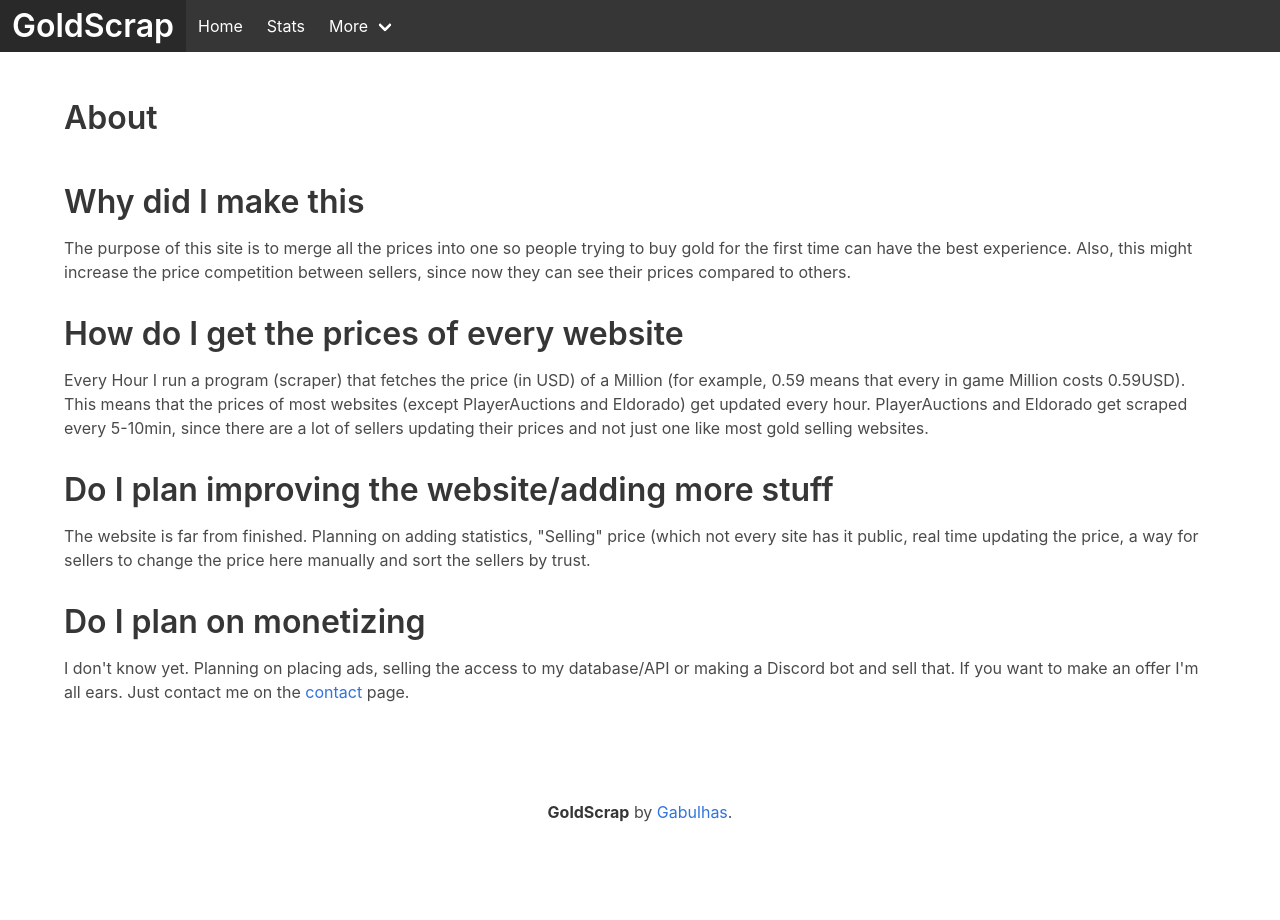
After one commit to uakbr/goldscrap-frontend, a Flask app: page /home/about in a window 1280 px wide. The commit adds this page. Run offline with Flask 2, Linux system fonts and the light colour scheme; some libraries are stand-ins or nearby versions.

Commit message:
added About and Contact pages

```diff
--- /dev/null
+++ b/home/templates/about.html
@@ -0,0 +1,73 @@
+{% extends "base.html" %}
+{%block title%} Home Page {%endblock%}
+
+{%block head%}
+
+<script>
+
+
+</script>
+
+{%endblock%}
+
+{%block bodycontent%}
+<section class="section">
+    <div class="container">
+        <h1 class="title">
+            About
+        </h1>
+        <br>
+        <div class="content">
+            <h1>Why did I make this</h1>
+            <p>
+                The purpose of this site is to merge all the prices into one so people trying to buy gold for the first
+                time can have the best experience.
+
+                Also, this might increase the price competition between sellers, since now they can see their prices compared to others.
+            </p>
+            <h1>How do I get the prices of every website</h1>
+            <p>
+                Every Hour I run a program (scraper) that fetches the price (in USD) of a Million (for example, 0.59 means that every in game Million costs 0.59USD).
+                This means that the prices of most websites (except PlayerAuctions and Eldorado) get updated every hour.
+                PlayerAuctions and Eldorado get scraped every 5-10min, since there are a lot of sellers updating their prices and not just one like most gold selling websites.
+            </p>
+
+            <h1>Do I plan improving the website/adding more stuff </h1>
+            <p>
+               The website is far from finished. Planning on adding statistics, "Selling" price (which not every site has it public, real time updating the price, a way for sellers to change the price here manually and sort the sellers by trust.
+
+            </p>
+            <h1>Do I plan on monetizing</h1>
+            <p>
+                I don't know yet.
+                Planning on placing ads, selling the access to my database/API or making a Discord bot and sell that.
+                If you want to make an offer I'm all ears. Just contact me on the <a href="/home/contact">contact</a> page.
+            </p>
+
+
+        </div>
+
+
+    </div>
+    </div>
+</section>
+
+
+{% endblock %}
+
+
+{% block restcontent %}
+
+<script>
+
+
+    var prices_obj = {
+    {
+        items_json | safe
+    }
+    }
+
+</script>
+
+<script type="text/javascript" src="{{ url_for('.static', filename='js/price_table.js') }}"></script>
+{%endblock %}
--- a/home/templates/base.html
+++ b/home/templates/base.html
@@ -54,32 +54,17 @@
                 </a>
 
                 <div class="navbar-dropdown">
-                    <a class="navbar-item">
+                    <a class="navbar-item" href="/home/about">
                         About
                     </a>
-                    <a class="navbar-item">
+                    <a class="navbar-item" href="/home/contact">
                         Contact
-                    </a>
-                    <hr class="navbar-divider">
-                    <a class="navbar-item">
-                        Report an issue
                     </a>
                 </div>
             </div>
         </div>
 
-        <div class="navbar-end">
-            <div class="navbar-item">
-                <div class="buttons">
-                    <a class="button is-danger">
-                        <strong>Sign up</strong>
-                    </a>
-                    <a class="button is-light">
-                        Log in
-                    </a>
-                </div>
-            </div>
-        </div>
+
     </div>
 </nav>
 
--- a/home/views.py
+++ b/home/views.py
@@ -33,3 +33,13 @@ def stats_home():
     }
 
     return render_template("home_stats.html", dailyData_json=daily_stats)
+
+@home.route('/about')
+def about_home():
+
+    return render_template("about.html")
+
+@home.route('/contact')
+def contact_home():
+
+    return render_template("contact.html")
```
Also changed, not shown: home/templates/contact.html (added, +55 -0 lines).
